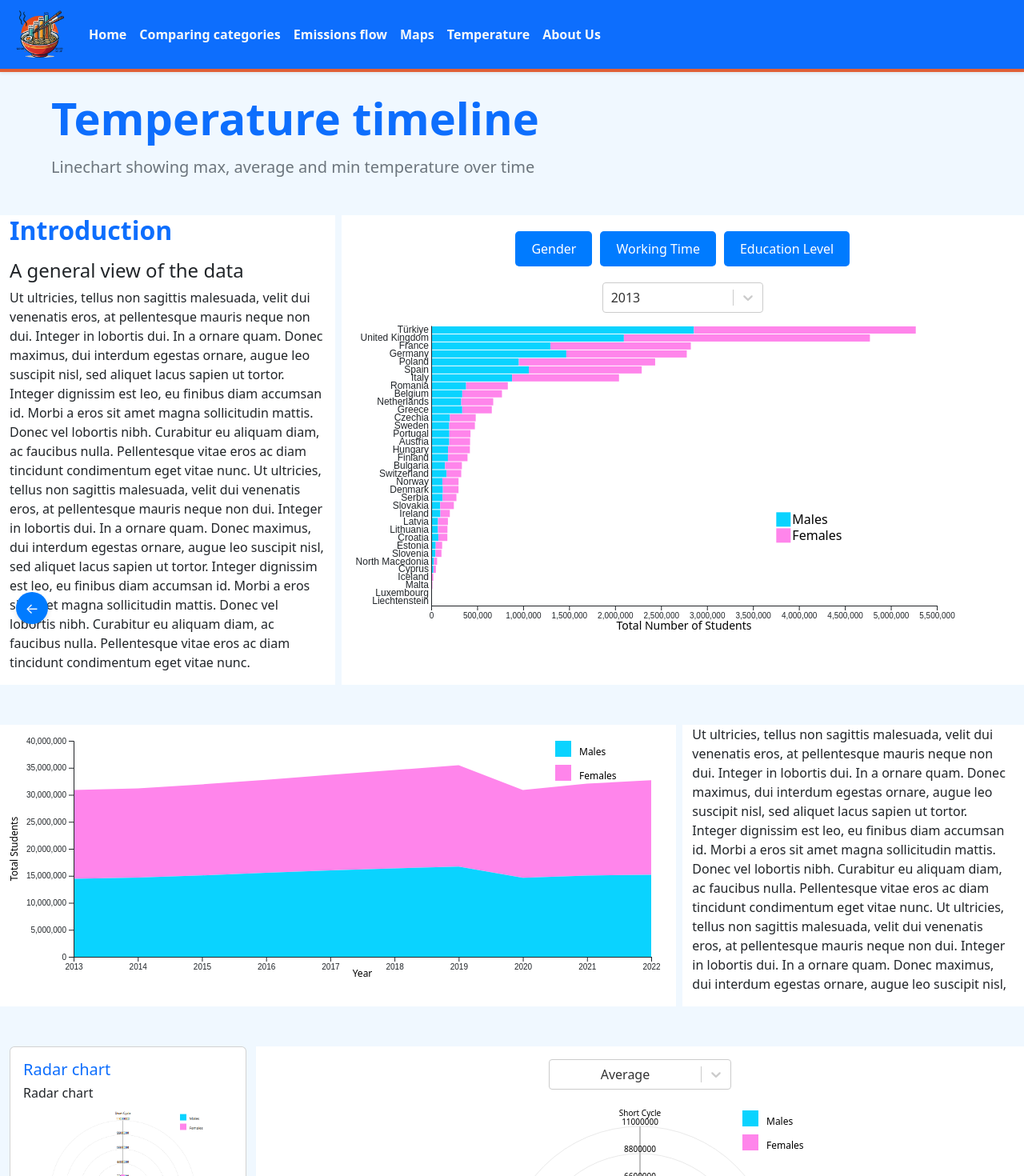
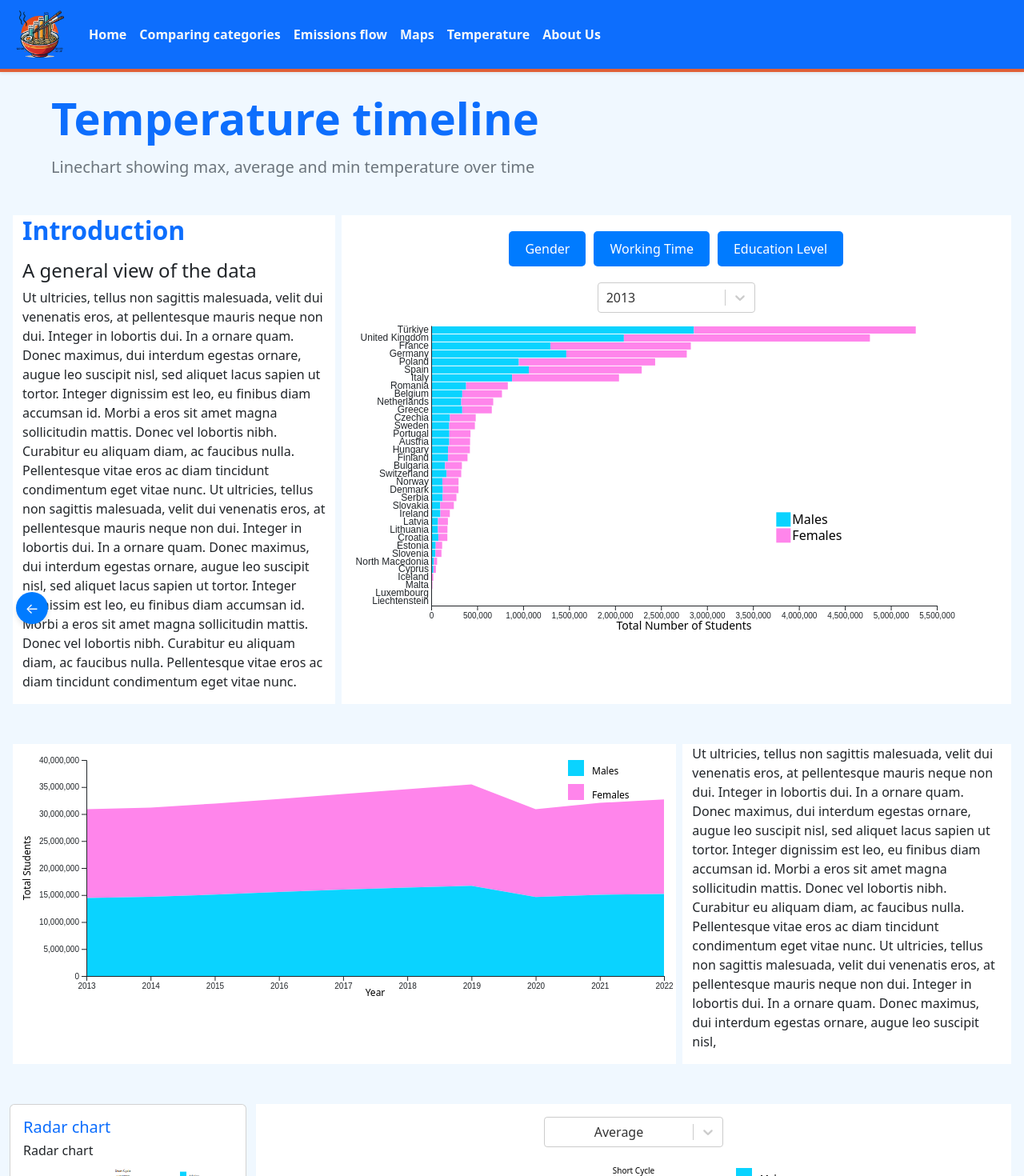
Before and after one commit to Sasmukni/GoodSoupDataVis, a React (Create React App) app: page /#/project in a window 1280 px wide. Shown: the top 1470 px of the page at 80% size. Built offline with nearby package versions, Linux system fonts and the light colour scheme.

Commit message:
Aggiunti bordi esterni

```diff
--- a/src/App.css
+++ b/src/App.css
@@ -128,3 +128,15 @@
   border-top-style: solid;
   border-top-width: 8px;
 }
+
+.border_external_right{
+  border-right-color: aliceblue;
+  border-right-style: solid;
+  border-right-width: 16px;
+}
+
+.border_external_left{
+  border-left-color: aliceblue;
+  border-left-style: solid;
+  border-left-width: 16px;
+}
--- a/src/project/routes/projectHome.js
+++ b/src/project/routes/projectHome.js
@@ -47,8 +47,8 @@ function ProjectHome() {
             </div>
         </header>
         <div className="container-fluid my-3">
-            <div className='row white'>
-                <div className='col-4 border_right'>
+            <div className='row white '>
+                <div className='col-4  border_right border_external_left'>
                 <h2 className="text-primary fw-bold mb-3">Introduction</h2>
                 <h4>A general view of the data</h4>
                     <p>
@@ -64,16 +64,16 @@ function ProjectHome() {
                     Pellentesque vitae eros ac diam tincidunt condimentum eget vitae nunc.
                     </p>
                 </div>
-                <div className='col-8'>
+                <div className='col-8 border_external_right'>
                     <StackedBarChart colors={colorsType} width={window.innerWidth - 0.35 * window.innerWidth}/>
                 </div>
             </div>
             <div className='barrier'></div>
             <div className='row white'>
-                <div className='col-8 border_right'>
+                <div className='col-8 border_right border_external_left'>
                     <StackedAreaChart colors={colorsType}width={window.innerWidth - 0.35 * window.innerWidth} height={window.innerHeight* 4/10}/>
                 </div>
-                <div className='col-4'>
+                <div className='col-4 border_external_right'>
                     <p>
                         Ut ultricies, tellus non sagittis malesuada, velit dui venenatis eros, at pellentesque mauris neque non dui.
                         Integer in lobortis dui. In a ornare quam. Donec maximus, dui interdum egestas ornare, augue leo suscipit nisl,
@@ -104,7 +104,7 @@ function ProjectHome() {
                 <h3 className="h5 text-secondary mt-3">More specific visualizations</h3>
             </div>
             <div className='row white'>
-                <div className='col-3 border_right'>
+                <div className='col-3 border_right border_external_left'>
                     <h3 className=" h2 text-secondary mt-3">Alluvial</h3>
                     <p>Ut ultricies, tellus non sagittis malesuada, velit dui venenatis eros, at pellentesque mauris neque non dui.
                         Integer in lobortis dui. In a ornare quam. Donec maximus, dui interdum egestas ornare, augue leo suscipit nisl,
@@ -112,16 +112,16 @@ function ProjectHome() {
                         amet magna sollicitudin mattis. Donec vel lobortis nibh. Curabitur eu aliquam diam, ac faucibus nulla.
                         Pellentesque vitae eros ac diam tincidunt condimentum eget vitae nunc.</p>
                 </div>
-                <div className='col-9'>
+                <div className='col-9 border_external_right'>
                     <AlluvialChart colors={colorsType} width={window.innerWidth - 0.35 * window.innerWidth} height={window.innerHeight* 7/10}/>
                 </div>
             </div>
             <div className='barrier'></div>
             <div className='row white'>
-                <div className='col-8 border_right'>
+                <div className='col-8 border_right border_external_left'>
                     <BubbleChart colors={colorsType} width={window.innerWidth - 0.4 * window.innerWidth} height={window.innerHeight* 8/10}/>
                 </div>
-                <div className='col-4'>
+                <div className='col-4 border_external_right'>
                     <h4 className="h2 text-secondary mt-3">Female Doctoral Students in Europe (Bubble Chart)</h4>
                     <p>Ut ultricies, tellus non sagittis malesuada, velit dui venenatis eros, at pellentesque mauris neque non dui.
                         Integer in lobortis dui. In a ornare quam. Donec maximus, dui interdum egestas ornare, augue leo suscipit nisl,
@@ -133,7 +133,7 @@ function ProjectHome() {
             </div>
             <div className='barrier'></div>
             <div className='row white'>
-            <div className='col-3 border_right'>
+            <div className='col-3 border_right border_external_left'>
                     <h4 className="h2 text-secondary mt-3">Female Doctoral Students in Europe (Bubble Chart)</h4>
                     <p>Ut ultricies, tellus non sagittis malesuada, velit dui venenatis eros, at pellentesque mauris neque non dui.
                         Integer in lobortis dui. In a ornare quam. Donec maximus, dui interdum egestas ornare, augue leo suscipit nisl,
@@ -142,7 +142,7 @@ function ProjectHome() {
                         Pellentesque vitae eros ac diam tincidunt condimentum eget vitae nunc.</p>
 
                 </div>
-                <div className='col-9'>
+                <div className='col-9 border_external_right'>
                     <BarChart colors={colorsType} width={window.innerWidth - 0.33 * window.innerWidth} height={window.innerHeight* 5/8}/>
                 </div>
             </div>
--- a/src/project/visualizations/SwitchDiag.js
+++ b/src/project/visualizations/SwitchDiag.js
@@ -43,7 +43,7 @@ export default function SwitchDiag({
     {diag!==null &&
         <>
         {diag===0 &&
-            <div className="col-9 white">
+            <div className="col-9 white border_external_right">
                 <RadarChart colors={colorsType} width={window.innerWidth - 0.5 * window.innerWidth} height={window.innerHeight* 4/8}/>
                 <h5 className="card-title text text-primary">Radar chart</h5>
                 <h6 className="card-title">Radar chart</h6>
@@ -60,7 +60,7 @@ export default function SwitchDiag({
             </div>
         }
         {diag===1 &&
-            <div className="col-9 white">
+            <div className="col-9 white border_external_right">
                 <PieChart colors={colorsType} width={window.innerWidth - 0.4 * window.innerWidth} height={window.innerHeight* 5/8}/>
                 <h5 className="card-title text text-primary">Pie charts</h5>
                 <h6 className="card-title">Pie charts</h6>
@@ -77,7 +77,7 @@ export default function SwitchDiag({
             </div>
         }
         {diag===2 &&
-            <div className="col-9 white">
+            <div className="col-9 white border_external_right">
                 <TreeMapChart colors={colorsType} width={window.innerWidth - 0.5 * window.innerWidth} height={window.innerHeight* 4/8}/>
                 <h5 className="card-title text text-primary">Treemap chart</h5>
                 <h6 className="card-title">Treemap chart</h6>
```
Also changed, not shown: src/project/routes/subsidiaryPage.js (+9 -9 lines).
